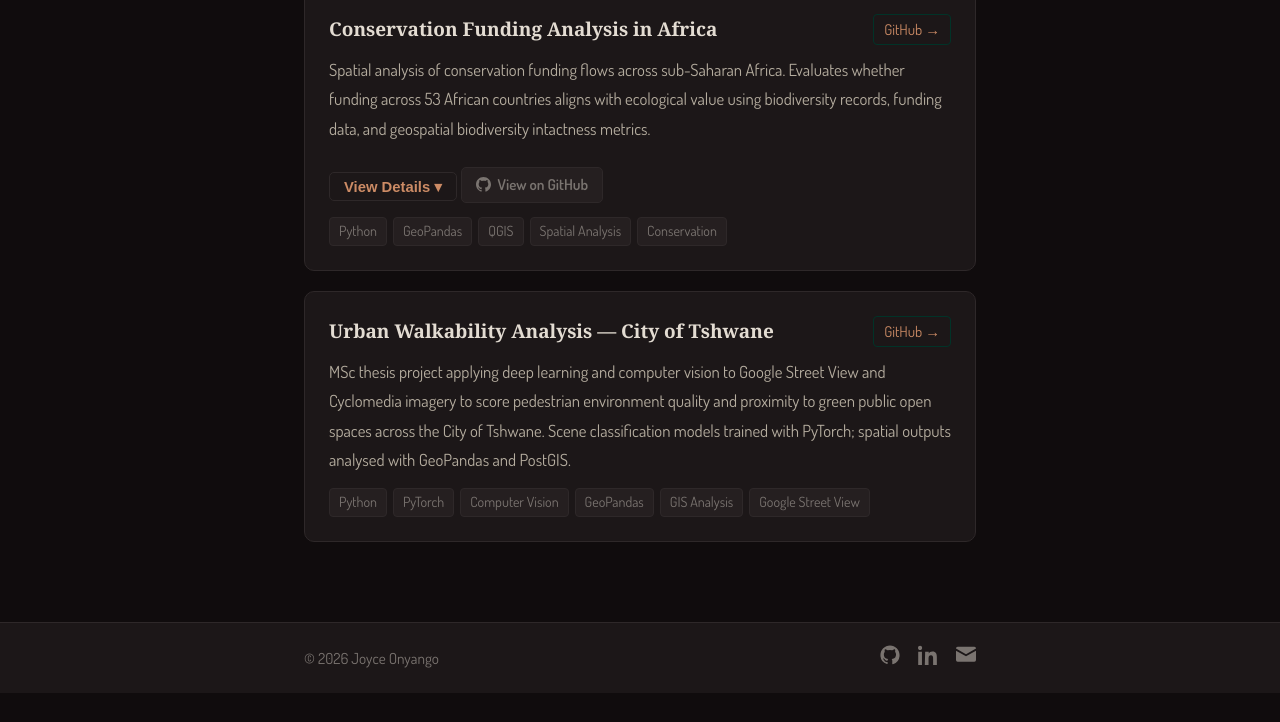
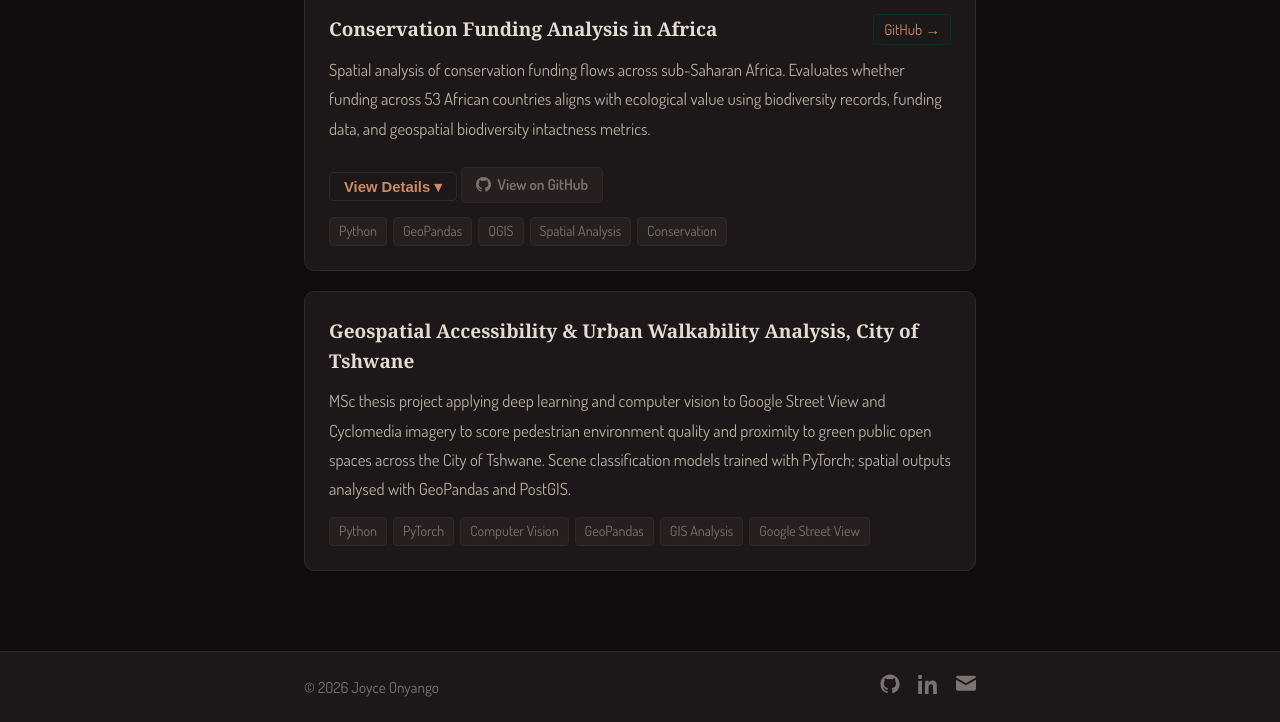
Before and after one commit to joyceonyango/joyceonyango.github.io, a Jekyll site: the page built from _pages/projects.html, in a window 1280 px wide and 1400 px high, scrolled down 190 px, cut to the strip 678-1400 px from the top of the window. Built offline with Jekyll 4.4.1, drawn with Linux system fonts in a browser that asks for light colours; some web fonts are replaced; before the commit the page ends 1561 px from its top, so only the background shows below that.

Commit message:
Deploy portfolio website

```diff
--- a/_pages/experience.html
+++ b/_pages/experience.html
@@ -95,7 +95,7 @@ description: Work history and research experience of Joyce Onyango, Geospatial D
         <div class="tl-role">Solutions Engineer Intern</div>
         <ul class="tl-bullets">
           <li>Built and configured ArcGIS Online solutions to manage, visualise, and share spatial data across 5,000 km&sup2; of conservation landscapes, supporting wildlife corridor identification and tourism planning.</li>
-          <li>Automated spatial analysis workflows using Python (ArcPy), reducing manual analysis time by <strong>40%</strong> and enabling faster data-driven decision making in conservation planning.</li>
+          <li>Automated spatial analysis workflows using Python (ArcPy), reducing manual analysis time by 40% and enabling faster data-driven decision making in conservation planning.</li>
           <li>Built and deployed interactive real-time data collection and monitoring tools using ArcGIS Survey123 &amp; Dashboards, integrating spatial and non-spatial inputs for timely reporting.</li>
           <li>Created interactive StoryMaps and a tourist site locator app, increasing accessibility to ecotourism data and engaging 5+ conservation and tourism stakeholders.</li>
           <li>Built geospatial applications using ArcGIS Experience Builder, integrating StoryMaps, Dashboards, and Survey123;securing TTWCA as a client and delivering a prototype-to-commercial product transformation.</li>
--- a/_pages/projects.html
+++ b/_pages/projects.html
@@ -85,8 +85,8 @@ description: Geospatial data science projects and portfolio work by Joyce Onyang
 
     <div class="project-card">
       <div class="project-top">
-        <div class="project-name">Urban Walkability Analysis &mdash; City of Tshwane</div>
-        <a href="https://github.com/joyceonyango" target="_blank" class="project-link">GitHub &rarr;</a>
+        <div class="project-name">Geospatial Accessibility & Urban Walkability Analysis, City of Tshwane</div>
+        <!-- <a href="https://github.com/joyceonyango" target="_blank" class="project-link">GitHub &rarr;</a> -->
       </div>
       <p class="project-findings">MSc thesis project applying deep learning and computer vision to Google Street View and Cyclomedia imagery to score pedestrian environment quality and proximity to green public open spaces across the City of Tshwane. Scene classification models trained with PyTorch; spatial outputs analysed with GeoPandas and PostGIS.</p>
       <div class="project-tags">
--- a/assets/css/shared.css
+++ b/assets/css/shared.css
@@ -31,6 +31,11 @@
   --accent-alt2:  #100C0D;
   --accent-pale:  rgba(1,51,40,0.10);
 
+  --terra:        #C4622D;
+  --terra-light:  #D97848;
+  --terra-dark:   #9E4A1E;
+  --terra-pale:   rgba(196,98,45,0.12);
+
   --max-w: 720px;
 }
 
@@ -55,6 +60,11 @@ html.dark {
   --accent-alt1:  #E3DCD2;
   --accent-alt2:  #CC8B65;
   --accent-pale:  rgba(1,92,71,0.15);
+
+  --terra:        #C4622D;
+  --terra-light:  #D97848;
+  --terra-dark:   #9E4A1E;
+  --terra-pale:   rgba(196,98,45,0.15);
 }
 
 html {
@@ -173,12 +183,12 @@ section { animation: fadeUp 0.4s ease both; }
   font-size: 0.76rem;
   background: var(--surface-3);
   color: var(--text-dim);
-  border: 1px solid var(--border);
+  border: 1px solid var(--terra);
   border-radius: 4px;
   padding: 3px 10px;
   transition: border-color 0.15s, color 0.15s;
 }
-.tag:hover { border-color: var(--accent); color: var(--accent-light); }
+.tag:hover { border-color: var(--terra-light); color: var(--terra-light); }
 
 /* ── Footer ──────────────────────────────────────────── */
 footer {
```
